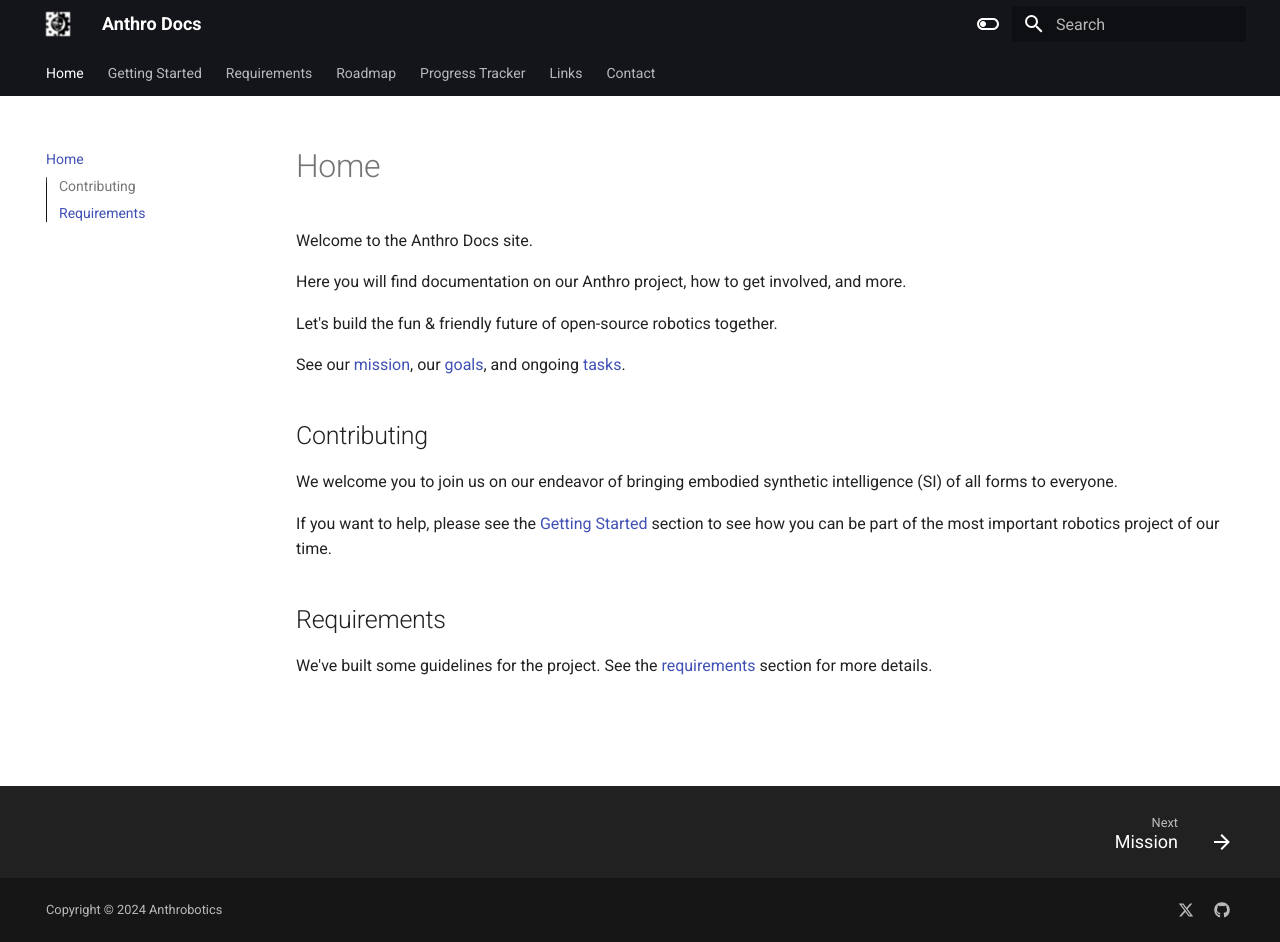
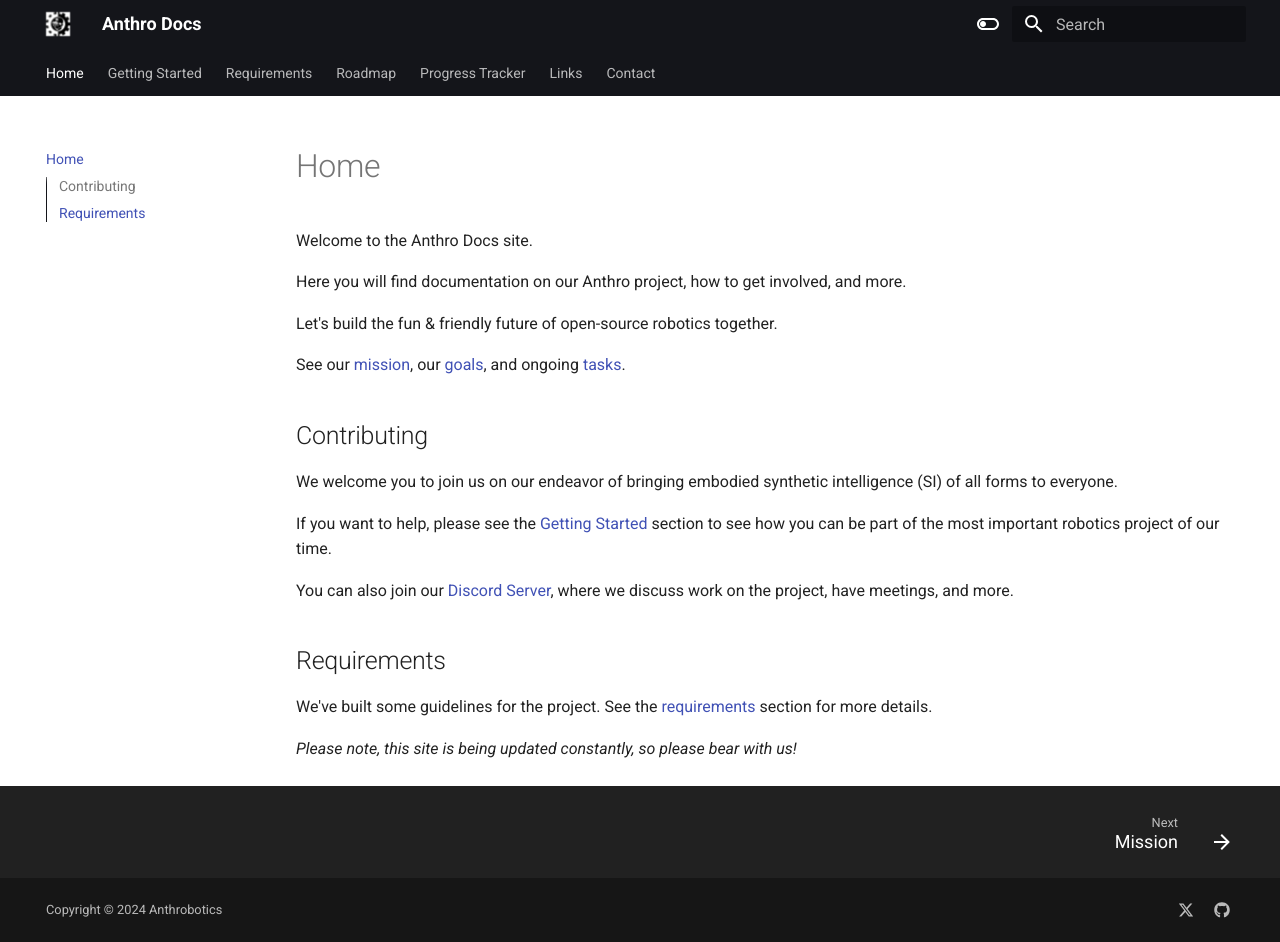
Before and after one commit to Anthrobotics/anthro-docs, an MkDocs documentation site: the page built from docs/index.md, in a window 1280 px wide and 942 px high. Built offline with MkDocs 1.6.1 and Material for MkDocs 9.7.7, drawn with Linux system fonts in a browser that asks for light colours.

Commit message:
Update index.md

```diff
--- a/docs/index.md
+++ b/docs/index.md
@@ -14,6 +14,10 @@
 
 If you want to help, please see the [Getting Started](getting%20started/roles%20%26%20positions.md) section to see how you can be part of the most important robotics project of our time.
 
+You can also join our [Discord Server](https://discord.gg/TZbvH7XvDy), where we discuss work on the project, have meetings, and more.
+
 ## Requirements
 
 We've built some guidelines for the project. See the [requirements](requirements/requirements%20and%20guidelines%20overview.md) section for more details.
+
+*Please note, this site is being updated constantly, so please bear with us!*
```
